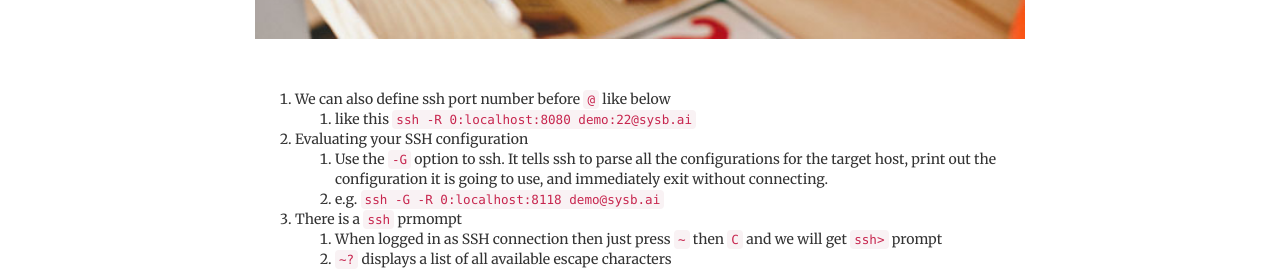
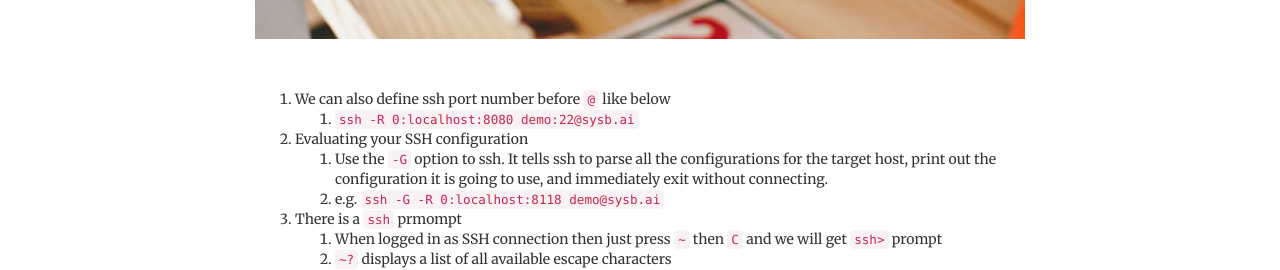
Before and after one commit to usama7628674/sysb.AI, a Jekyll site: the page built from _posts/2020-02-07-ssh-tips-and-tricks.md, in a window 1280 px wide and 900 px high, scrolled down 437 px. Shown: the part 150-420 px from the top of the window. Built offline with Jekyll 4.4.1, drawn with Linux system fonts in a browser that asks for light colours.

Commit message:
some posts changes

```diff
--- a/_posts/2020-02-07-ssh-tips-and-tricks.md
+++ b/_posts/2020-02-07-ssh-tips-and-tricks.md
@@ -5,7 +5,7 @@ image: /img/portfolio/5
 ---
 
 1. We can also define ssh port number before `@` like below
-    1. like this `ssh -R 0:localhost:8080 demo:22@sysb.ai`
+    1. `ssh -R 0:localhost:8080 demo:22@sysb.ai`
 1. Evaluating your SSH configuration
     1. Use the `-G` option to ssh. It tells ssh to parse all the configurations for the target host, print out the configuration it is going to use, and immediately exit without connecting.
     1. e.g. `ssh -G -R 0:localhost:8118 demo@sysb.ai`
```
